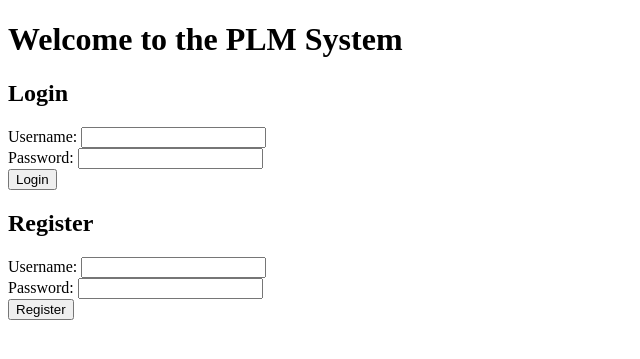
After one commit to tianamd/PLM_A5, a Flask app: page /login_register in a window 1280 px wide. The commit adds this page. Shown: the top 359 px of the page, without its empty margins (0-640 px from the left). Run offline with Flask 3, Linux system fonts and the light colour scheme.

Commit message:
Add user authentification/registration

```diff
--- a/app.py
+++ b/app.py
@@ -1,12 +1,21 @@
+# -*- coding: utf-8 -*-
+"""
+Created on Wed Dec 11 14:53:09 2024
+
+@author: tiana
+"""
+
 import json
 import csv
-from flask import Flask, render_template, request, redirect, url_for, Response, stream_with_context
+from flask import Flask, Response, stream_with_context, render_template, request, redirect, url_for, session, flash
 
 app = Flask(__name__)
+app.secret_key = "supersecretkey"  # Secret key for session management
 
 # Paths to JSON files
 PRODUCTS_FILE = "data/products.json"
 NOTES_FILE = "data/notes.json"
+USERS_FILE = "data/users.json"
 COMPOSITIONS_FILE = "data/compositions.json"
 PRODUCT_NOTES_FILE = "data/product_notes.json"
 PRODUCT_COMPOSITIONS_FILE = "data/product_compositions.json"
@@ -19,6 +28,24 @@ compositions = []
 product_notes = []
 product_compositions = []
 ranges = []
+users = []
+
+def save_users():
+    """Save users to JSON file."""
+    with open(USERS_FILE, 'w') as f:
+        json.dump(users, f, indent=4)
+
+def load_users():
+    """Load users from JSON file."""
+    global users
+    try:
+        with open(USERS_FILE, 'r') as f:
+            users = json.load(f)
+    except FileNotFoundError:
+        users = []
+
+# Load user data at startup
+load_users()
 
 def save_data():
     """Save data to JSON files."""
@@ -41,44 +68,114 @@ def load_data():
     try:
         with open(PRODUCTS_FILE, 'r') as f:
             products = json.load(f)
+        print("Products loaded:", products)
     except FileNotFoundError:
         products = []
 
     try:
         with open(NOTES_FILE, 'r') as f:
             notes = json.load(f)
+        print("Notes loaded:", notes)
     except FileNotFoundError:
         notes = []
 
     try:
         with open(COMPOSITIONS_FILE, 'r') as f:
             compositions = json.load(f)
+        print("Compositions loaded:", compositions)
     except FileNotFoundError:
         compositions = []
 
     try:
         with open(PRODUCT_NOTES_FILE, 'r') as f:
             product_notes = json.load(f)
+        print("Product Notes loaded:", product_notes)
     except FileNotFoundError:
         product_notes = []
 
     try:
         with open(PRODUCT_COMPOSITIONS_FILE, 'r') as f:
             product_compositions = json.load(f)
+        print("Product Compositions loaded:", product_compositions)
     except FileNotFoundError:
         product_compositions = []
 
     try:
         with open(RANGES_FILE, 'r') as f:
             ranges = json.load(f)
+        print("Ranges loaded:", ranges)
     except FileNotFoundError:
         ranges = []
 
 # Load data when the app starts
 load_data()
 
+@app.route('/login_register', methods=['GET', 'POST'])
+def login_register():
+    if 'username' in session:
+        # If user is already logged in, redirect to /ItemTable
+        return redirect(url_for('item_table'))
+
+    """Login and Registration page."""
+    if request.method == 'POST':
+        if 'login' in request.form:
+            # Handle login
+            username = request.form['username']
+            password = request.form['password']
+            user = next((u for u in users if u['username'] == username and u['password'] == password), None)
+            if user:
+                session['username'] = user['username']
+                session['type'] = user['type']
+                return redirect(url_for('item_table'))
+            else:
+                flash("Invalid credentials. Please try again.")
+        elif 'register' in request.form:
+            # Handle registration
+            username = request.form['username']
+            password = request.form['password']
+            if any(u['username'] == username for u in users):
+                flash("Username already exists. Please choose a different one.")
+            else:
+                users.append({'username': username, 'password': password, 'type': 'user'})
+                save_users()
+                flash("Registration successful! You can now log in.")
+                return redirect(url_for('login_register'))
+
+    return render_template('login_register.html')
+
+@app.route('/logout')
+def logout():
+    """Logout the user."""
+    session.clear()
+    flash("You have been logged out.")
+    return redirect(url_for('login_register'))
+
+@app.route('/ItemTable')
+def item_table():
+    if not users:
+        # Redirect to login/register if no users are registered
+        flash("No users registered. Please create an account first.")
+        return redirect(url_for('login_register'))
+
+    """Item table displaying products."""
+    if 'username' not in session:
+        flash("Please log in to access this page.")
+        return redirect(url_for('login_register'))
+
+    # Logic for displaying the products remains the same...
+    return render_template('index.html', products=products)
+
+
 @app.route('/')
 def index():
+    if not users:
+        # Redirect to login/register if no users are registered
+        flash("No users registered. Please create an account first.")
+        return redirect(url_for('login_register'))
+
+    print("Notes passed to template:", notes)
+    print("Compositions passed to template:", compositions)
+
     """Display all products in a table with sorting and filtering."""
     # Get sorting parameters from query string
     sort_column = request.args.get('sort', 'name')  # Default to sorting by Product Name
@@ -155,6 +252,11 @@ def index():
 
 @app.route('/export_csv')
 def export_csv():
+    if not users:
+        # Redirect to login/register if no users are registered
+        flash("No users registered. Please create an account first.")
+        return redirect(url_for('login_register'))
+
     """Export selected product details as a CSV with multi-relational Notes and Composition."""
     # Debugging
     print("Received export request")
@@ -255,6 +357,14 @@ def export_csv():
 
 @app.route('/product/<int:product_id>')
 def product_detail(product_id):
+    if not users:
+        # Redirect to login/register if no users are registered
+        flash("No users registered. Please create an account first.")
+        return redirect(url_for('login_register'))
+
+    print("Notes in product_detail route:", notes)
+    print("Compositions in product_detail route:", compositions)
+
     """Display details of a product with its notes and compositions."""
     # Find the product
     product = next((p for p in products if p['id'] == product_id), None)
@@ -272,6 +382,10 @@ def product_detail(product_id):
 
 @app.route('/product/add', methods=['GET', 'POST'])
 def add_product():
+    if not users:
+        # Redirect to login/register if no users are registered
+        flash("No users registered. Please create an account first.")
+        return redirect(url_for('login_register'))
     """Add a new product with notes, compositions, and range."""
     if request.method == 'POST':
         # Collect product data
@@ -337,6 +451,11 @@ def add_product():
 
 @app.route('/product/delete/<int:product_id>', methods=['POST'])
 def delete_product(product_id):
+    if not users:
+        # Redirect to login/register if no users are registered
+        flash("No users registered. Please create an account first.")
+        return redirect(url_for('login_register'))
+
     """Delete a product and its related entries in product_notes and product_compositions."""
     global products, product_notes, product_compositions
 
--- a/data/users.json
+++ b/data/users.json
@@ -3,5 +3,10 @@
         "username": "admin",
         "password": "$pbkdf2-sha256$29000$KqrzN8IerFhLuzQ$uNQ2/CvVr8ULfiEtGnVmL93N44EMB/BGjrz5QHrsP3E",
         "type": "admin"
+    },
+    {
+        "username": "Tiana",
+        "password": "admin",
+        "type": "user"
     }
 ]
--- a/templates/index.html
+++ b/templates/index.html
@@ -95,6 +95,12 @@
 </head>
 <body>
     <h1>Product Lifecycle Management</h1>
+    {% if session.get('username') %}
+        <div style="text-align: right;">
+            Logged in as: {{ session['username'] }} |
+            <a href="{{ url_for('logout') }}">Logout</a>
+        </div>
+    {% endif %}
 
     <a href="{{ url_for('add_product') }}">Add Product</a>
 
--- /dev/null
+++ b/templates/login_register.html
@@ -0,0 +1,43 @@
+<!DOCTYPE html>
+<html lang="en">
+<head>
+    <meta charset="UTF-8">
+    <meta name="viewport" content="width=device-width, initial-scale=1.0">
+    <title>Login / Register</title>
+</head>
+<body>
+    <h1>Welcome to the PLM System</h1>
+
+    {% with messages = get_flashed_messages() %}
+        {% if messages %}
+            <ul>
+                {% for message in messages %}
+                    <li>{{ message }}</li>
+                {% endfor %}
+            </ul>
+        {% endif %}
+    {% endwith %}
+
+    <h2>Login</h2>
+    <form method="POST">
+        <label for="username">Username:</label>
+        <input type="text" name="username" required>
+        <br>
+        <label for="password">Password:</label>
+        <input type="password" name="password" required>
+        <br>
+        <button type="submit" name="login">Login</button>
+    </form>
+
+    <h2>Register</h2>
+    <form method="POST">
+        <label for="username">Username:</label>
+        <input type="text" name="username" required>
+        <br>
+        <label for="password">Password:</label>
+        <input type="password" name="password" required>
+        <br>
+        <button type="submit" name="register">Register</button>
+    </form>
+</body>
+</html>
```
Also changed, not shown: templates/add_product.html (+7 -0 lines), templates/product_detail.html (+7 -0 lines).
